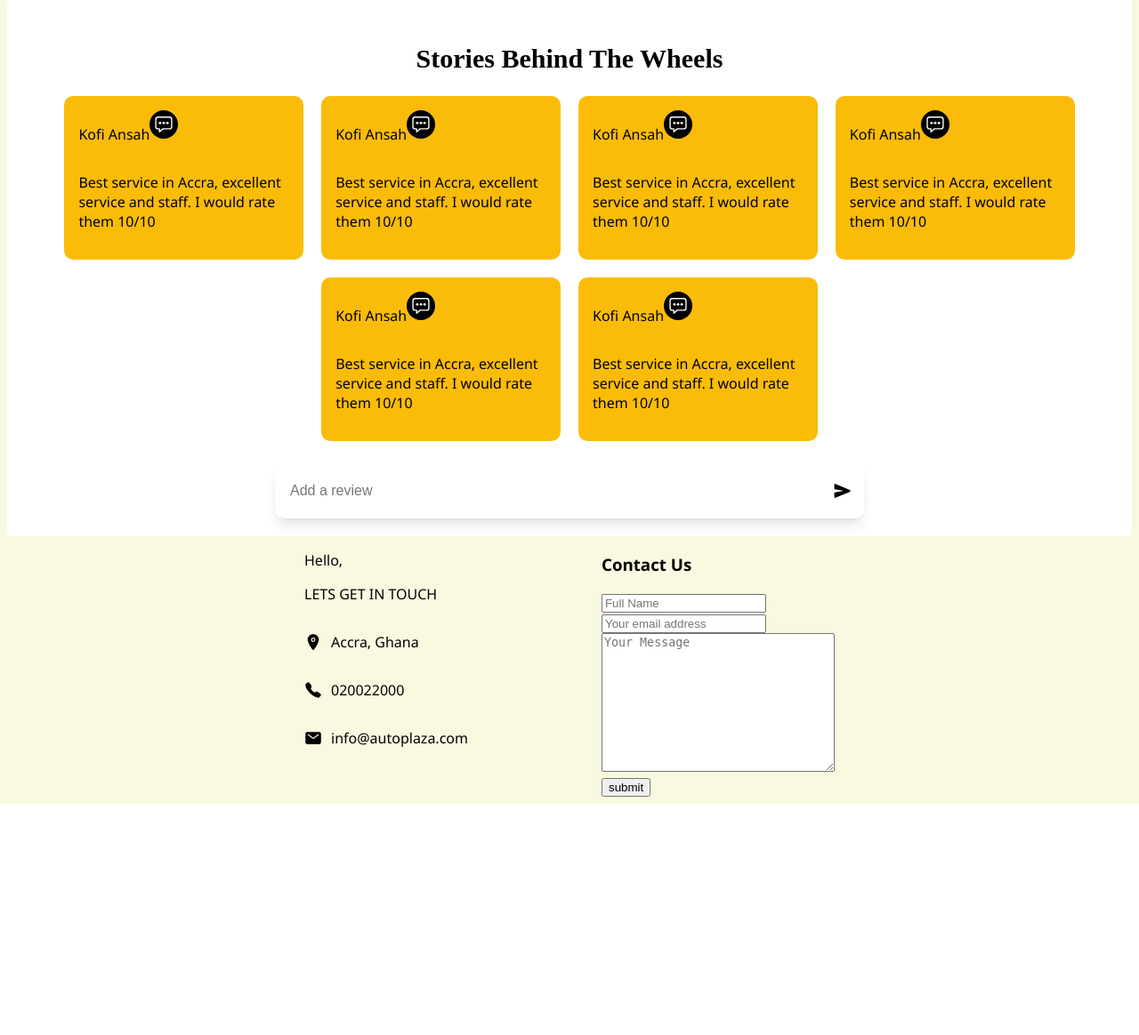
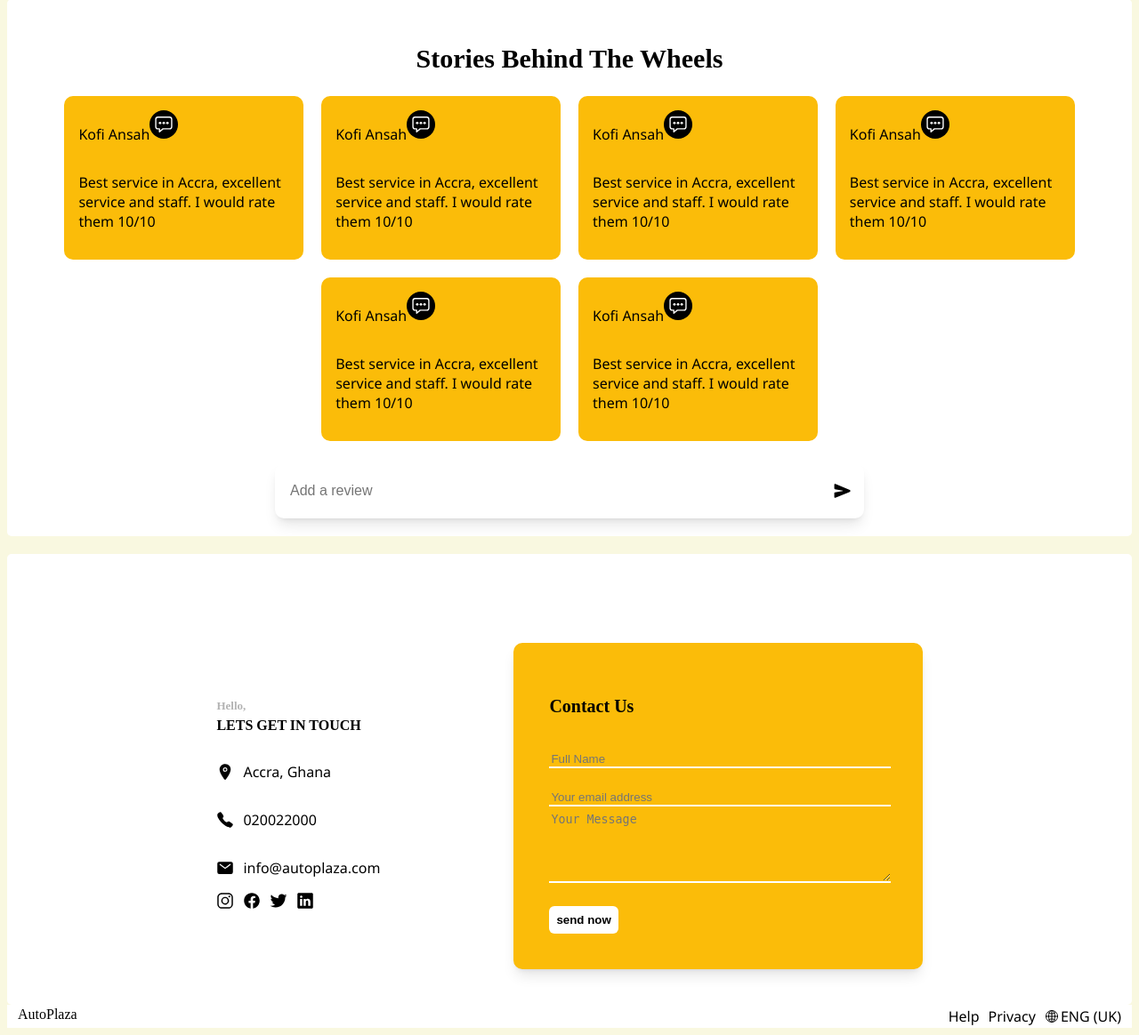
Before and after one commit to Wediah/Car-rental-company, a PHP site: page /homepage.html in a window 1280 px wide. Shown: the part 2107-3271 px from the top of the page at 89% size. Before the commit the page ends 3011 px from the top, so only its background shows below. Run offline with PHP 8.4, Linux system fonts and the light colour scheme.

Commit message:
more comments

```diff
--- a/homepage.html
+++ b/homepage.html
@@ -119,6 +119,7 @@
    <!--hero 1mage-->
    <img class="img1" src="images\lambo.png" alt="">
 
+   <!--Second page for the types of vehicles-->
    <div class="secondpage">
     <h2>Wide Range Of Vehicles</h2>
     <div class="range1">
@@ -140,6 +141,7 @@
     </div>
    </div>
 
+   <!--third page which talks about our company-->
    <div class="secondpage">
     <h1>About US</h1>
       <div class="p2">
@@ -182,7 +184,7 @@
    </div>
 
 
-
+  <!--forth page about the reviews we get from customers-->
    <div class="secondpage">
     <h2>Stories Behind The Wheels</h2>
 
@@ -241,7 +243,8 @@
     </div>
    </div>
 
-   <div class="contact">
+   <!--fifth page for contact-->
+   <div class=" contact">
 
     <div class="con1">
       <div class="con2">
@@ -259,20 +262,40 @@
           <ion-icon class="info1" name="mail"></ion-icon>
           <p>info@autoplaza.com</p>
         </div>
+        <div class="social">
+          <ion-icon name="logo-instagram"></ion-icon>
+          <ion-icon name="logo-facebook"></ion-icon>
+          <ion-icon name="logo-twitter"></ion-icon>
+          <ion-icon name="logo-linkedin"></ion-icon>
+        </div>
       </div>
       <div class="con3">
         <h3>Contact Us</h3>
         <form action="">
           <input type="text" id="fname" name="fname" placeholder="Full Name"><br>
-          <input type="email" id="email" name="email addess" placeholder="Your email address"><br>
-          <textarea name="subject" id="subject" cols="30" rows="10" placeholder="Your Message"></textarea><br>
-          <input type="submit" value="submit">
+          <input type="text" id="email" name="email addess" placeholder="Your email address"> <br>
+          <textarea name="subject" id="subject" cols="30" rows="5" placeholder="Your Message"></textarea><br>
 
+          <input class="Submit" type="submit" value="send now" >
         </form>
       </div>
     </div>
 
   </div>
+  <!--footer-->
+  <div class="footer0">
+    <div class="footer">
+      <div class="title">AutoPlaza</div>
+      <div class="footer2">
+        <div>Help</div>
+        <div>Privacy</div>
+        <div class="footer3">
+          <ion-icon name="globe-outline"></ion-icon>
+          <div>ENG (UK)</div>
+        </div>
+      </div>
+    </div>
+  </div>
 
 
 </body>
--- a/style.css
+++ b/style.css
@@ -44,8 +44,16 @@ body {
     cursor: pointer;
 }
 
+.nav4:hover {
+  color: #FBBC09;
+}
+
+.ti1 {
+  font-family: Zen Dots;
+}
+
 .ti1 , .ti2 {
-    font-family: 'Segoe UI', Tahoma, Geneva, Verdana, sans-serif;
+
     font-size: medium;
     font-weight: 600;
     cursor: pointer;
@@ -61,6 +69,7 @@ body {
     cursor: pointer;
     transition: transform .75s;
     margin-right: 10px;
+    font-family: 'Segoe UI', Tahoma, Geneva, Verdana, sans-serif;
 }
 
 .ti2:hover {
@@ -330,6 +339,12 @@ body {
   text-align: center;
 }
 
+@media screen and (max-width: 600px){
+  .secondpage h1{
+    font-size: 20px;
+  }
+}
+
 .p2 {
   display: grid;
   justify-content: center;
@@ -433,8 +448,12 @@ body {
   font-size: 25px;
   font-family: Zen Dots;
   margin-top: -40px;
+}
 
-
+@media screen and (max-width: 600px){
+  .h22{
+    font-size: 20px;
+  }
 }
 
 .numbers {
@@ -507,6 +526,12 @@ body {
   font-size: 30px;
   padding-top: 50px;
   text-align: center;
+}
+
+@media screen and (max-width: 600px){
+  .secondpage h2{
+    font-size: 20px;
+  }
 }
 
 .range1{
@@ -651,6 +676,40 @@ body {
   justify-content: center;
 }
 
+@media screen and (max-width: 600px){
+  .con1 {
+    display: flex;
+    flex-direction: column;
+    align-items: center;
+    gap:20px
+  }
+
+}
+
+.con2 {
+  margin-top: 150px;
+}
+
+@media screen and (max-width: 600px){
+  .con2 {
+    margin-top: 100px;
+  }
+}
+
+.hello {
+  color:#b3b3b3;
+  font-size: small;
+  font-weight: bold;
+  font-family: Zen Dots;
+}
+
+.get {
+  font-size: medium;
+  font-weight: bolder;
+  font-family: Zen Dots;
+  margin-top: -8px;
+}
+
 .info {
   display: flex;
 }
@@ -661,9 +720,93 @@ body {
   margin-right: 10px;
 }
 
-.contant {
-  background-color: #df2f2f;
+.contact {
+  background-color: #FFFFFF;
   width: 100%;
   border-radius: 5px;
-  padding-bottom: 20px;
+  padding-bottom: 40px;
+  margin-top: 20px;
 }
+
+.con3 {
+  background-color: #FBBC09;
+  margin-top: 100px;
+ padding: 40px;
+  font-size: 30px;
+  border-radius: 10px;
+  width: 30%;
+  box-shadow: 0 10px 15px -3px rgb(0 0 0 / 0.1), 0 4px 6px -4px rgb(0 0 0 / 0.1);
+}
+
+@media screen and (max-width: 600px){
+  .con3 {
+    margin-top: 20px;
+    width: 50%;
+  }
+}
+
+.con3 h3 {
+  font-family: Zen Dots;
+  font-size: 20px;
+
+}
+
+#fname, #email, #subject {
+  border-style: none;
+  outline: none;
+  margin-bottom: 5px;
+  width: 100%;
+  color: white;
+  background-color:#FBBC09;
+  border-bottom: 2px solid rgb(255, 255, 255);
+}
+
+
+
+.Submit{
+  background-color: #FFFFFF;
+  outline: none;
+  border-style: none;
+  padding: 8px;
+  border-radius: 6px;
+  font-weight: bold;
+  text-align: center;
+}
+
+.social {
+  display: flex;
+  gap:10px;
+}
+
+.social ion-icon {
+  font-size: 20px;
+}
+
+.footer0 {
+  background-color: #FFFFFF;
+  padding: 2px;
+}
+.footer {
+  justify-content: space-between;
+  display: flex;
+  padding-left: 10px;
+  padding-right: 10px;
+}
+
+.title {
+  font-family: Zen Dots;
+}
+
+.footer2 {
+  display: flex;
+  gap:10px;
+}
+
+.footer3 {
+  display: flex;
+}
+
+.footer3 ion-icon {
+  align-self: center;
+  margin-right: 2px;
+}
```
